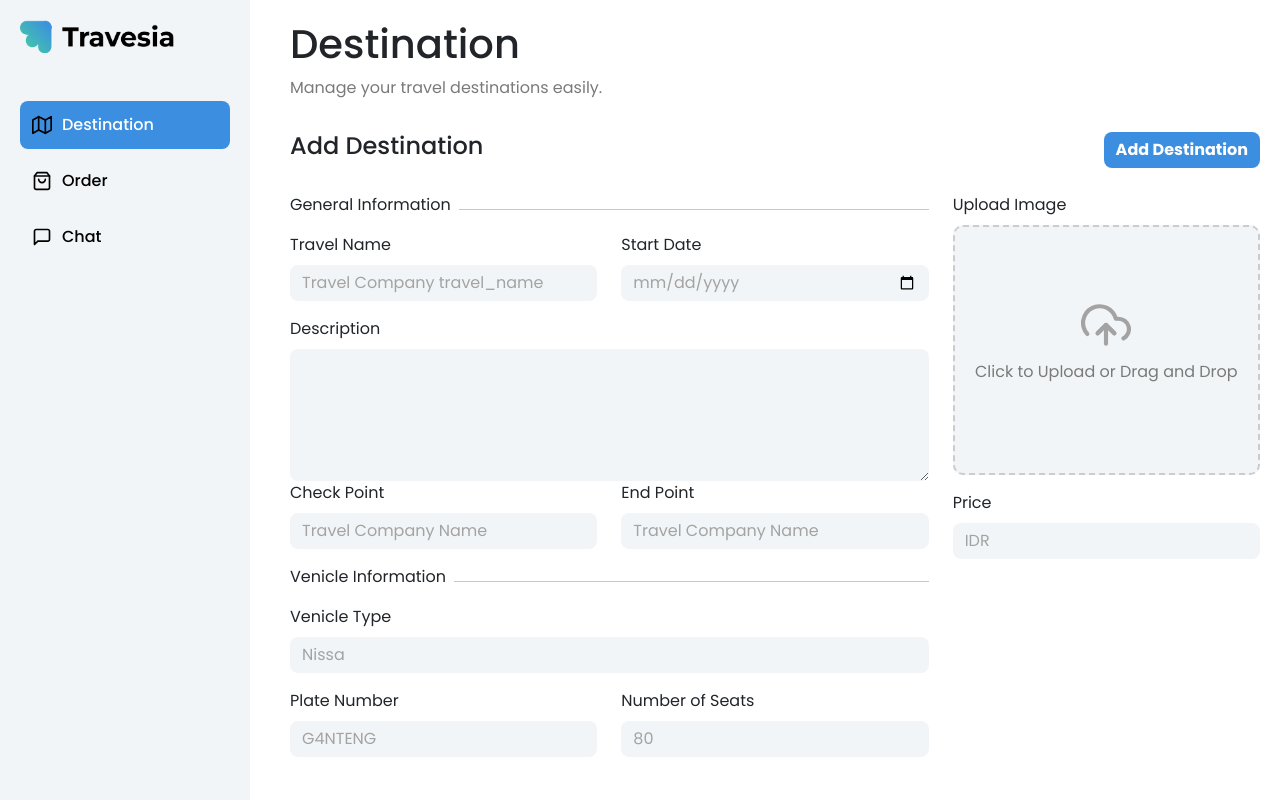
After one commit to NCAF/Travesia-v2, a Laravel app: page /driver/add-destination in a window 1280 px wide. The commit adds this page. Run offline with Laravel 10, Linux system fonts and the light colour scheme; parts of the project's set-up code (start-up, migrations or seed data) failed here and were passed over.

Commit message:
add: add destination driver, detail destination driver

```diff
--- /dev/null
+++ b/resources/views/app/driver/add-destination.blade.php
@@ -0,0 +1,336 @@
+@extends('layouts.app')
+@section('title', 'Add Destination Page')
+
+@push('styles')
+    <style>
+        .sidebar {
+            background-color: #F2F5F7;
+            width: 250px;
+            height: 100vh;
+            position: fixed;
+            padding: 20px;
+        }
+
+        .sidebar a {
+            display: flex;
+            align-items: center;
+            padding: 12px;
+            text-decoration: none;
+            color: black;
+            font-weight: 500;
+            border-radius: 8px;
+            margin-bottom: 8px;
+        }
+
+        .sidebar a img {
+            margin-right: 10px;
+        }
+
+        .sidebar a.active,
+        .sidebar a:hover {
+            background: #3C8EE1;
+            color: white;
+        }
+
+        .main-content {
+            margin-left: 270px;
+            padding: 20px;
+        }
+
+        .custom-card {
+            background-color: #F2F5F7;
+            border-radius: 24px;
+        }
+
+        .status-btn {
+            background-color: #D4EDDB;
+            color: #62BC72;
+            border-radius: 999px;
+            border: 1px solid #D4EDDB
+        }
+
+        .offcanvas-body a {
+            display: flex;
+            align-items: center;
+            padding: 12px;
+            text-decoration: none;
+            color: black !important;
+            font-weight: 500;
+            border-radius: 8px;
+            margin-bottom: 8px;
+        }
+
+        .offcanvas-body a img {
+            margin-right: 10px;
+        }
+
+        .offcanvas-body a.active,
+        .offcanvas-body a:hover {
+            background: #3C8EE1;
+            color: white !important;
+        }
+
+
+        /* RESPONSIVE */
+        @media (max-width: 768px) {
+            .sidebar {
+                width: 100%;
+                height: auto;
+                position: relative;
+            }
+
+            .main-content {
+                margin-left: 0;
+            }
+        }
+
+        .drag-drop {
+            border: 2px dashed #ccc;
+            border-radius: 10px;
+            padding: 20px;
+            text-align: center;
+            display: flex;
+            flex-direction: column;
+            align-items: center;
+            justify-content: center;
+            height: 250px;
+            cursor: pointer;
+            position: relative;
+            background-color: #F2F5F7;
+        }
+
+        .drag-drop img {
+            width: 50px;
+            margin-bottom: 10px;
+        }
+
+        .drag-drop input {
+            position: absolute;
+            width: 100%;
+            height: 100%;
+            opacity: 0;
+            cursor: pointer;
+        }
+    </style>
+@endpush
+
+@section('content')
+    <div class="d-flex">
+        <!-- Tombol Menu untuk Mobile -->
+        <button class="btn custom-btn d-md-none" type="button" data-bs-toggle="offcanvas" data-bs-target="#sidebarMenu">
+            ☰ Menu
+        </button>
+
+        <!-- Sidebar (Offcanvas untuk Mobile) -->
+        <div class="offcanvas offcanvas-start d-md-none" tabindex="-1" id="sidebarMenu">
+            <div class="offcanvas-header">
+                <h5 class="offcanvas-title">Menu</h5>
+                <button type="button" class="btn-close" data-bs-dismiss="offcanvas"></button>
+            </div>
+            <div class="offcanvas-body">
+                <a href="#" class="mt-5 active"><img src="{{ asset('icons/icon-destination.svg') }}"
+                        alt="Icon Destination"> Destination</a>
+                <a href="#"><img src="{{ asset('icons/icon-order.svg') }}" alt="Icon Order"> Order</a>
+                <a href="#"><img src="{{ asset('icons/icon-chat.svg') }}" alt="Icon Chat"> Chat</a>
+            </div>
+        </div>
+
+        <!-- Sidebar untuk Desktop -->
+        <div class="sidebar d-none d-md-block">
+            <img src="{{ asset('img/travesia.png') }}" alt="Logo Travesia" width="156" height="33">
+            <a href="#" class="mt-5 active"><img src="{{ asset('icons/icon-destination.svg') }}"
+                    alt="Icon Destination"> Destination</a>
+            <a href="#"><img src="{{ asset('icons/icon-order.svg') }}" alt="Icon Order"> Order</a>
+            <a href="#"><img src="{{ asset('icons/icon-chat.svg') }}" alt="Icon Chat"> Chat</a>
+        </div>
+
+        <!-- Main Content -->
+        <div class="main-content container">
+            <h1>Destination</h1>
+            <p class="custom-txt">Manage your travel destinations easily.</p>
+            <div class="row mb-4">
+                <div class="col-md-6 mt-3">
+                    <h4>Add Destination</h4>
+                </div>
+                <div class="col-md-6 text-end mt-3">
+                    <button class="custom-btn btn fw-bold">Add Destination</button>
+                </div>
+            </div>
+            <div class="row">
+                <div class="col-md-8">
+                    <div class="d-flex">
+                        <p>General Information</p>
+                        <hr class="flex-grow-1 ms-2">
+                    </div>
+                    <div class="row">
+                        <div class="col-md-6">
+                            <div class="mb-3">
+                                <label for="travel_name" class="form-label">Travel Name</label>
+                                <input type="text" id="travel_name" class="custom-input form-control"
+                                    placeholder="Travel Company travel_name" name="travel_name">
+                            </div>
+                        </div>
+                        <div class="col-md-6">
+                            <div class="mb-3">
+                                <label for="start_date" class="form-label">Start Date</label>
+                                <input type="date" id="start_date" class="custom-input form-control"
+                                    placeholder="Travel Company Name" name="start_date">
+                            </div>
+                        </div>
+                    </div>
+                    <div class="row">
+                        <div class="col-md-12">
+                            <label for="description" class="form-label">Description</label>
+                            <textarea class="custom-input form-control" name="description" id="description" cols="30" rows="5"></textarea>
+                        </div>
+                    </div>
+                    <div class="row">
+                        <div class="col-md-6">
+                            <div class="mb-3">
+                                <label for="check_point" class="form-label">Check Point</label>
+                                <input type="text" id="check_point" class="custom-input form-control"
+                                    placeholder="Travel Company Name" name="check_point">
+                            </div>
+                        </div>
+                        <div class="col-md-6">
+                            <div class="mb-3">
+                                <label for="end_point" class="form-label">End Point</label>
+                                <input type="text" id="end_point" class="custom-input form-control"
+                                    placeholder="Travel Company Name" name="end_point">
+                            </div>
+                        </div>
+                    </div>
+                    <div class="d-flex">
+                        <p>Venicle Information</p>
+                        <hr class="flex-grow-1 ms-2">
+                    </div>
+                    <div class="row">
+                        <div class="col-md-12">
+                            <div class="mb-3">
+                                <label for="venicle_type" class="form-label">Venicle Type</label>
+                                <input type="text" id="venicle_type" class="custom-input form-control"
+                                    placeholder="Nissa" name="venicle_type">
+                            </div>
+                        </div>
+                    </div>
+                    <div class="row">
+                        <div class="col-md-6">
+                            <div class="mb-3">
+                                <label for="plate_number" class="form-label">Plate Number</label>
+                                <input type="text" id="plate_number" class="custom-input form-control"
+                                    placeholder="G4NTENG" name="plate_number">
+                            </div>
+                        </div>
+                        <div class="col-md-6">
+                            <div class="mb-3">
+                                <label for="seats" class="form-label">Number of Seats</label>
+                                <input type="text" id="seats" class="custom-input form-control" placeholder="80"
+                                    name="seats">
+                            </div>
+                        </div>
+                    </div>
+                </div>
+                <div class="col-md-4">
+                    <div class="mb-3">
+                        <label for="image_destination" class="form-label">Upload Image</label>
+                        <div class="drag-drop dropzone">
+                            <input type="file" id="image_destination" class="form-control">
+                            <img src="{{ asset('icons/icon-cloud.svg') }}" alt="Upload Icon">
+                            <p class="custom-txt">Click to Upload or Drag and Drop</p>
+                        </div>
+                    </div>
+                    <div class="mb-3">
+                        <label for="price" class="form-label">Price</label>
+                        <input type="text" id="price" class="custom-input form-control" placeholder="IDR"
+                            name="price">
+                    </div>
+                </div>
+            </div>
+        </div>
+    </div>
+@endsection
+@push('scripts')
+    <script>
+        document.addEventListener("DOMContentLoaded", function() {
+            let dropzones = document.querySelectorAll(".dropzone");
+
+            dropzones.forEach((dropzone) => {
+                let fileInput = dropzone.querySelector("input[type='file']");
+                let isProcessing = false; // Mencegah trigger dua kali
+
+                // Klik area dropzone untuk membuka file picker
+                dropzone.addEventListener("click", function() {
+                    fileInput.click();
+                });
+
+                // Saat file dipilih
+                fileInput.addEventListener("change", function() {
+                    if (fileInput.files.length > 0 && !isProcessing) {
+                        isProcessing = true;
+                        processFile(fileInput.files[0], dropzone, () => {
+                            isProcessing = false;
+                        });
+                    }
+                });
+
+                // Drag & Drop Handling
+                dropzone.addEventListener("dragover", function(e) {
+                    e.preventDefault();
+                    dropzone.style.borderColor = "#3C8EE1";
+                });
+
+                dropzone.addEventListener("dragleave", function() {
+                    dropzone.style.borderColor = "#ccc";
+                });
+
+                dropzone.addEventListener("drop", function(e) {
+                    e.preventDefault();
+                    let file = e.dataTransfer.files[0];
+                    fileInput.files = e.dataTransfer.files;
+                    if (!isProcessing) {
+                        isProcessing = true;
+                        processFile(file, dropzone, () => {
+                            isProcessing = false;
+                        });
+                    }
+                });
+
+                // Fungsi untuk memproses dan menampilkan gambar
+                function processFile(file, dropzoneElement, callback) {
+                    let reader = new FileReader();
+                    let img = new Image();
+
+                    reader.onload = function(e) {
+                        img.src = e.target.result;
+
+                        img.onload = function() {
+                            let canvas = document.createElement("canvas");
+                            let ctx = canvas.getContext("2d");
+
+                            canvas.width = 300;
+                            canvas.height = 200;
+
+                            let scale = Math.min(canvas.width / img.width, canvas.height / img
+                                .height);
+                            let newWidth = img.width * scale;
+                            let newHeight = img.height * scale;
+
+                            let xOffset = (canvas.width - newWidth) / 2;
+                            let yOffset = (canvas.height - newHeight) / 2;
+
+                            ctx.drawImage(img, xOffset, yOffset, newWidth, newHeight);
+
+                            dropzoneElement.innerHTML = `<img src="${canvas.toDataURL("image/png")}"
+                        style="width:100%; height:auto; border-radius:10px;">`;
+
+                            fileInput.value = ""; // Reset input file setelah upload
+                            if (callback) callback();
+                        };
+                    };
+
+                    reader.readAsDataURL(file);
+                }
+            });
+        });
+    </script>
+@endpush
--- a/resources/views/auth/register-driver.blade.php
+++ b/resources/views/auth/register-driver.blade.php
@@ -15,6 +15,7 @@
             height: 250px;
             cursor: pointer;
             position: relative;
+            background-color: #F2F5F7;
         }
 
         .drag-drop img {
--- a/routes/web.php
+++ b/routes/web.php
@@ -32,6 +32,12 @@ Route::get('/driver/register-driver', function () {
 });
 Route::get('/driver/destination-list', function () {
     return view('app.driver.destination-list');
+});
+Route::get('/driver/add-destination', function () {
+    return view('app.driver.add-destination');
+});
+Route::get('/driver/detail-destination', function () {
+    return view('app.driver.detail-destination');
 });
 
 // Authentication Routes
```
Also changed, not shown: resources/views/app/driver/detail-destination.blade.php (added, +312 -0 lines).
